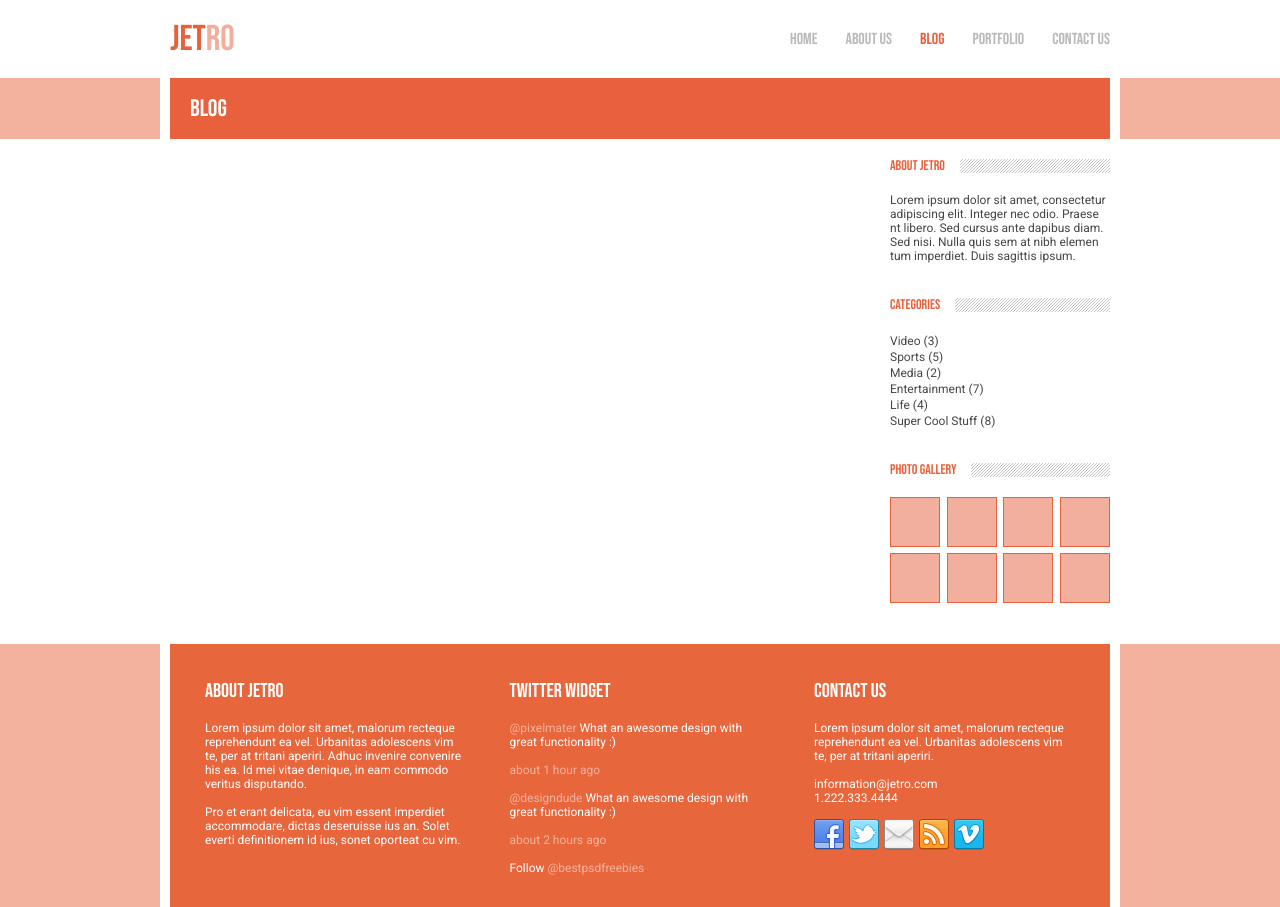
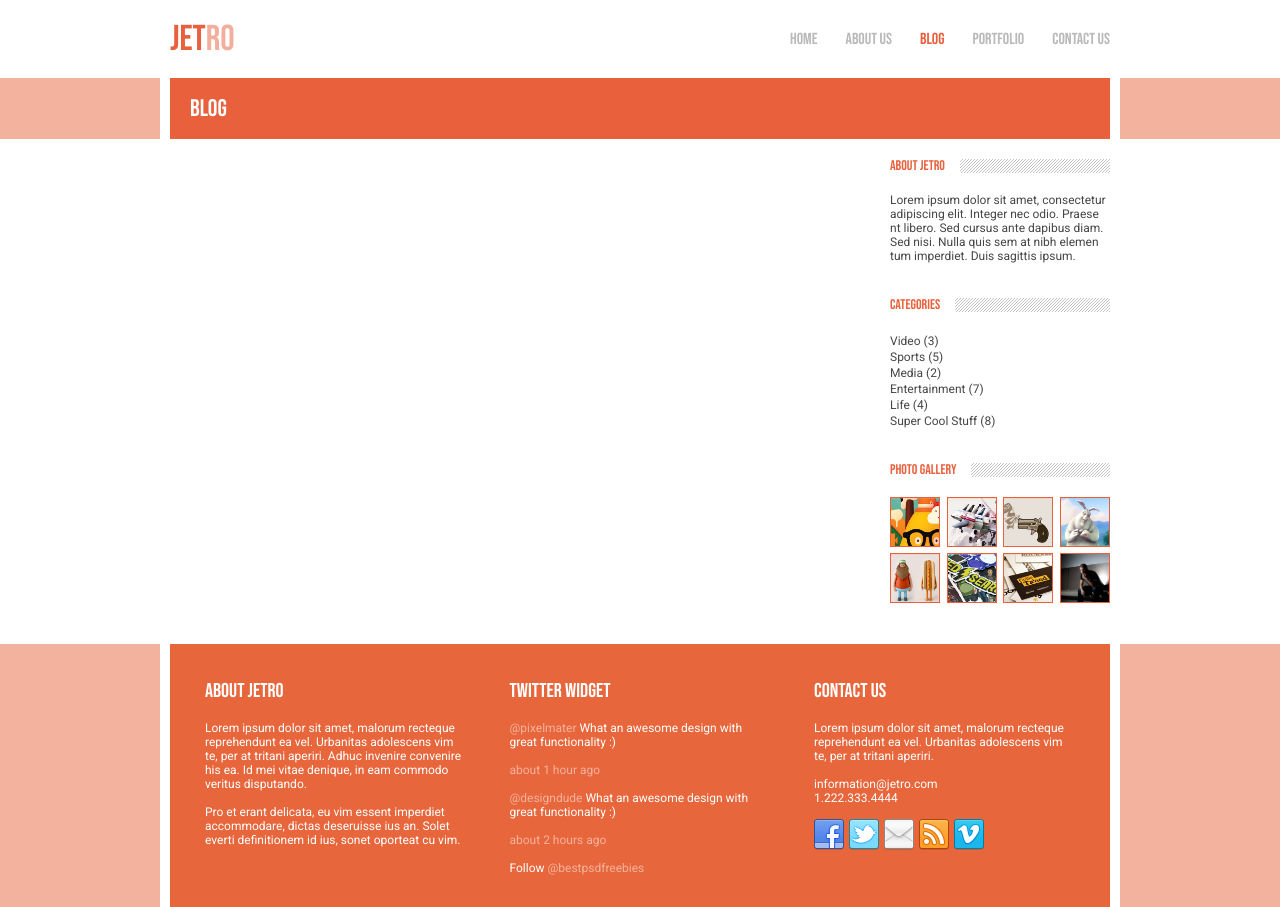
Before and after one commit to yap8/react-jetro, a React (Create React App) app: page /blog in a window 1280 px wide. Built offline with nearby package versions, Linux system fonts and the light colour scheme; what react-google-maps would draw is missing.

Commit message:
added photos to photo gallery

```diff
--- a/src/components/Aside/Aside.js
+++ b/src/components/Aside/Aside.js
@@ -10,14 +10,14 @@ const categories = [
 ]
 
 const photos = [
-  { img: '', color: '#f3af9d', borderColor: '#e8603c' },
-  { img: '', color: '#f3af9d', borderColor: '#e8603c' },
-  { img: '', color: '#f3af9d', borderColor: '#e8603c' },
-  { img: '', color: '#f3af9d', borderColor: '#e8603c' },
-  { img: '', color: '#f3af9d', borderColor: '#e8603c' },
-  { img: '', color: '#f3af9d', borderColor: '#e8603c' },
-  { img: '', color: '#f3af9d', borderColor: '#e8603c' },
-  { img: '', color: '#f3af9d', borderColor: '#e8603c' }
+  { img: 'img-1.png', color: '#f3af9d', borderColor: '#e8603c' },
+  { img: 'img-2.png', color: '#f3af9d', borderColor: '#e8603c' },
+  { img: 'img-3.png', color: '#f3af9d', borderColor: '#e8603c' },
+  { img: 'img-4.png', color: '#f3af9d', borderColor: '#e8603c' },
+  { img: 'img-5.png', color: '#f3af9d', borderColor: '#e8603c' },
+  { img: 'img-6.png', color: '#f3af9d', borderColor: '#e8603c' },
+  { img: 'img-7.png', color: '#f3af9d', borderColor: '#e8603c' },
+  { img: 'mike.png', color: '#f3af9d', borderColor: '#e8603c' }
 ]
 
 const Aside = () => {
@@ -32,7 +32,7 @@ const Aside = () => {
           <Title>Categories</Title>
           <Categories>
             {categories.map(category => (
-              <CategoryItem>
+              <CategoryItem key={category.name}>
                 <CategoryLink to={'category/' + category.name.replace(/\s+/g, '-').toLowerCase()}>{category.name} ({category.amount})</CategoryLink>
               </CategoryItem>
             ))}
@@ -42,9 +42,9 @@ const Aside = () => {
           <Title>Photo Gallery</Title>
           <Photos>
             {photos.map(photo => (
-              <PhotoItem>
-                <PhotoLink to={'photo/' + photo.img} color={photo.color} borderColor={photo.borderColor}>
-                  <Photo />
+              <PhotoItem key={photo.img}>
+                <PhotoLink href={photo.img} color={photo.color} borderColor={photo.borderColor}>
+                  <Photo src={photo.img} />
                 </PhotoLink>
               </PhotoItem>
             ))}
--- a/src/components/Aside/Aside.styled.js
+++ b/src/components/Aside/Aside.styled.js
@@ -66,12 +66,21 @@ export const PhotoItem = styled.li`
   margin-bottom: 6px;
 `
 
-export const PhotoLink = styled(Link)`
+export const PhotoLink = styled.a`
   display: block;
   height: 50px;
   width: 50px;
   background-color: ${props => props.color || '#f3af9d'};
   border: 1px solid ${props => props.borderColor || '#e8603c'};
+  position: relative;
 `
 
-export const Photo = styled.img``
+export const Photo = styled.img`
+  position: absolute;
+  min-height: 100%;
+  min-width: 100%;
+  width: 100%;
+  top: 50%;
+  left: 50%;
+  transform: translate(-50%, -50%);
+`
```
